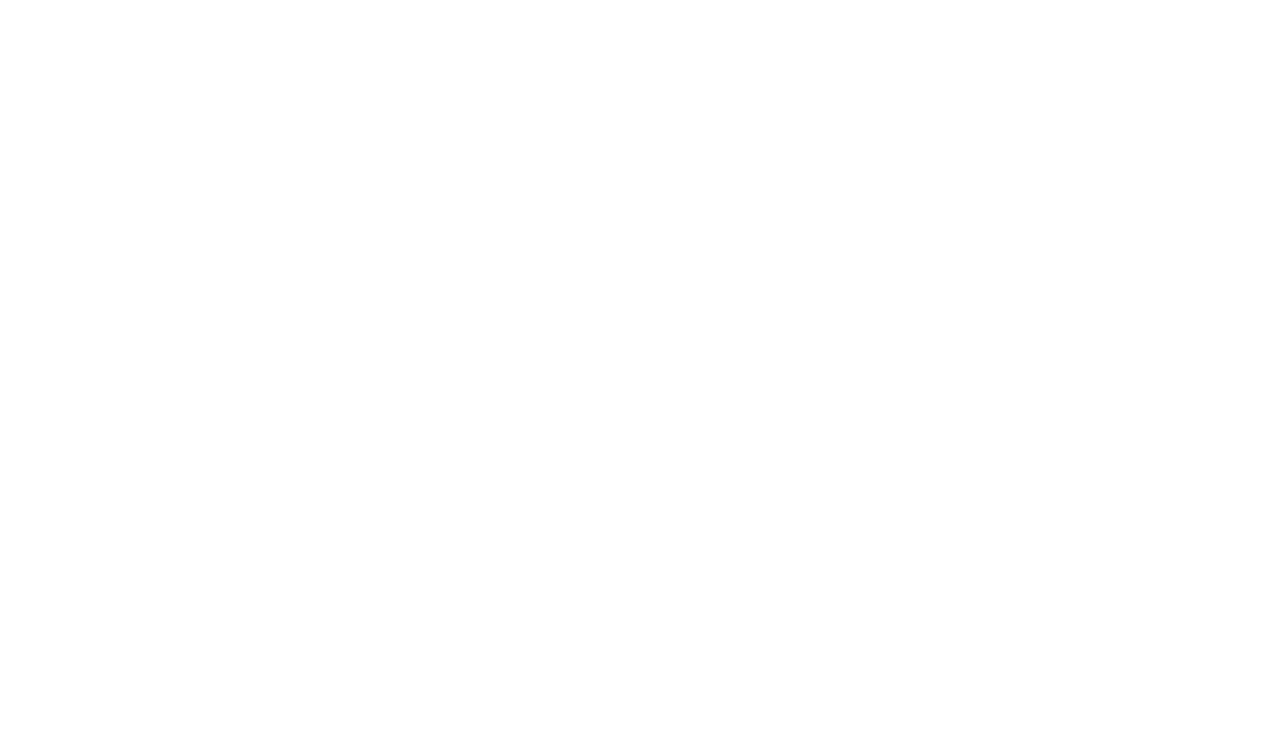
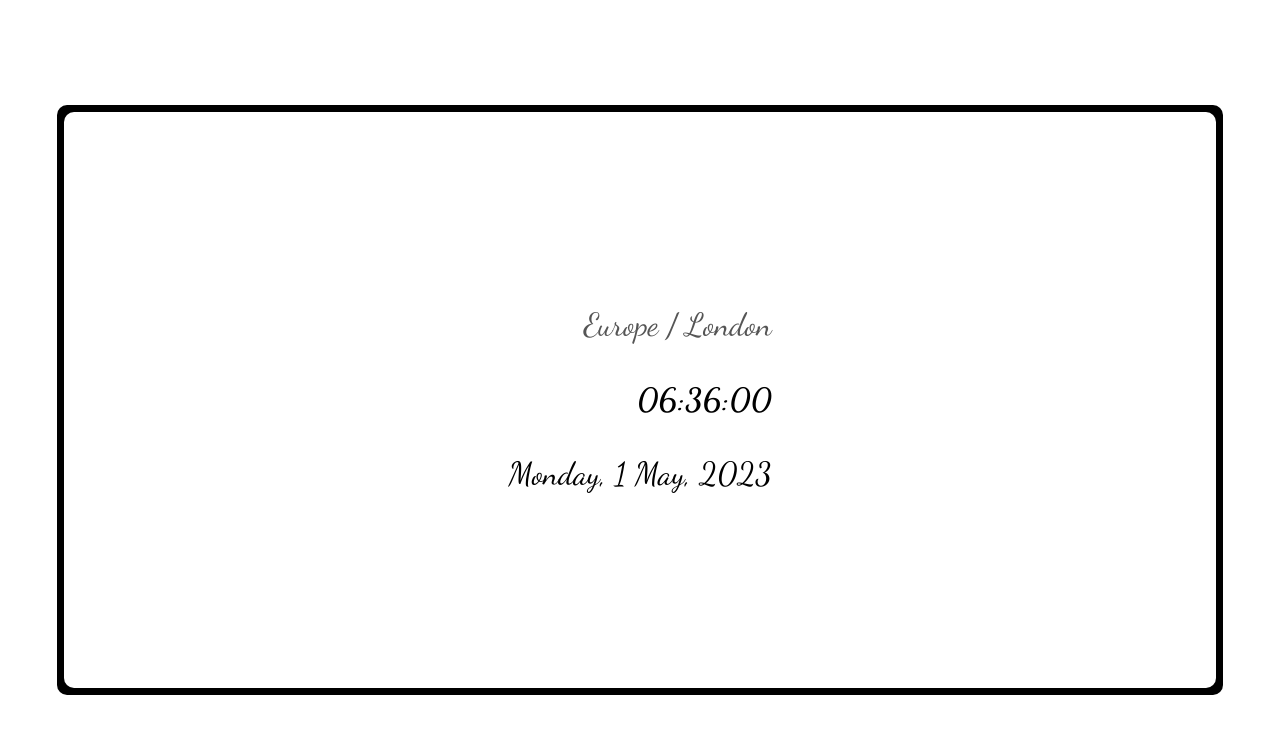
Before and after one commit to AuJezus/simple-clock, a website built with Parcel: page index.html in a window 1280 px wide. Built offline with nearby package versions, Linux system fonts and the light colour scheme.

Commit message:
Add styling

```diff
--- a/index.html
+++ b/index.html
@@ -4,8 +4,27 @@
     <meta charset="UTF-8" />
     <meta name="viewport" content="width=device-width, initial-scale=1.0" />
 
+    <link rel="preconnect" href="https://fonts.googleapis.com" />
+    <link rel="preconnect" href="https://fonts.gstatic.com" crossorigin />
+    <link
+      href="https://fonts.googleapis.com/css2?family=Dancing+Script:wght@400;500;600;700&display=swap"
+      rel="stylesheet"
+    />
+
     <link rel="stylesheet" href="node_modules/normalize.css/normalize.css" />
-    <title>Document</title>
+    <link rel="stylesheet" href="styles.css" />
+
+    <title>Simple Clock</title>
   </head>
-  <body></body>
+  <body>
+    <div class="box-outer">
+      <div class="box-inner">
+        <div class="box-text">
+          <h2 class="timezone">Europe / London</h2>
+          <h1>06:36:00</h1>
+          <h2>Monday, 1 May, 2023</h2>
+        </div>
+      </div>
+    </div>
+  </body>
 </html>
--- a/styles.css
+++ b/styles.css
@@ -0,0 +1,56 @@
+body {
+  display: flex;
+  justify-content: center;
+  height: 100vh;
+
+  font-family: "Dancing Script", cursive;
+}
+
+.box-outer {
+  background-color: black;
+  border-radius: 10px;
+  padding: 7px;
+  min-width: 90%;
+  margin: auto 0;
+
+  aspect-ratio: 2 / 1;
+}
+
+.box-inner {
+  height: 100%;
+
+  background-color: white;
+  border-radius: 10px;
+
+  display: flex;
+  justify-content: center;
+  align-items: center;
+}
+
+.box-text {
+  display: flex;
+  flex-direction: column;
+  gap: 1rem;
+}
+
+h1 {
+  text-align: end;
+  margin: 0;
+
+  font-size: 8rem;
+  font-weight: 700;
+}
+
+h2 {
+  text-align: end;
+  margin: 0;
+
+  font-size: 2rem;
+  font-weight: 400;
+
+  color: black;
+}
+
+.timezone {
+  color: #555;
+}
```
